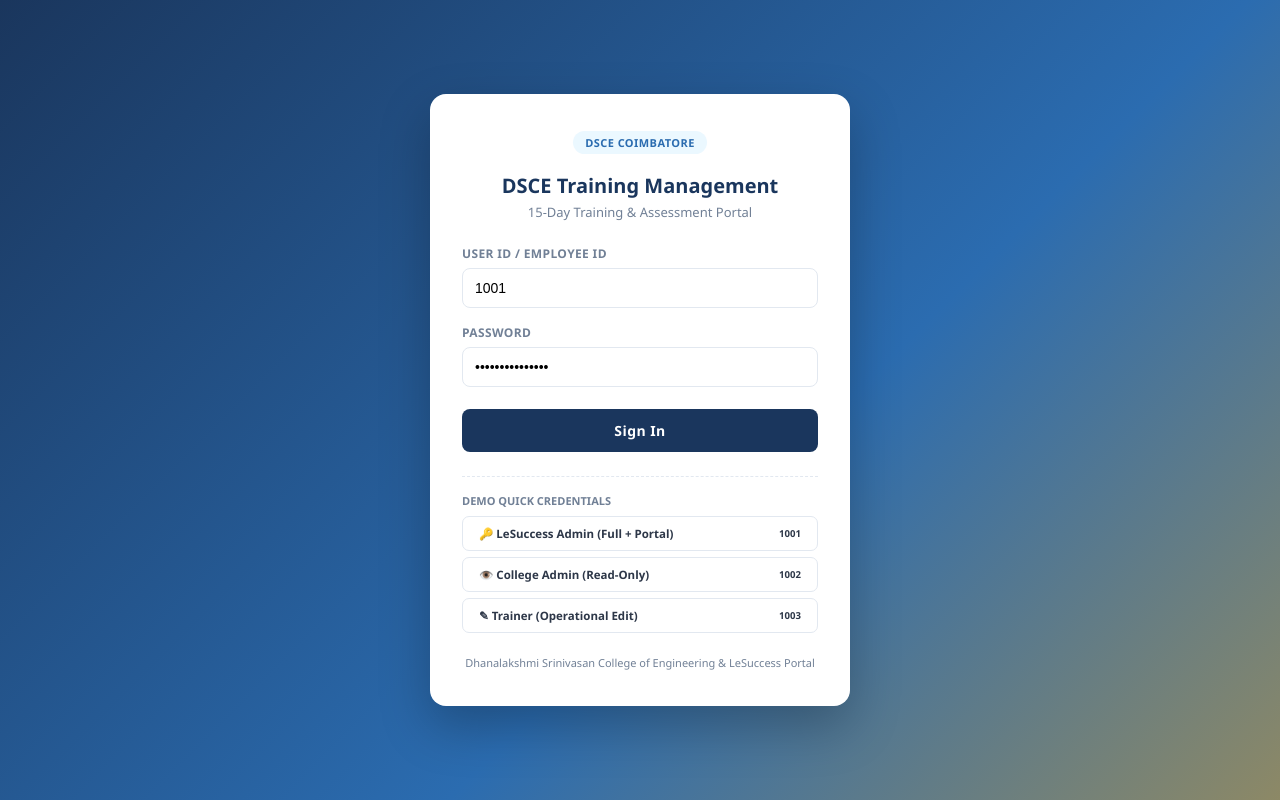
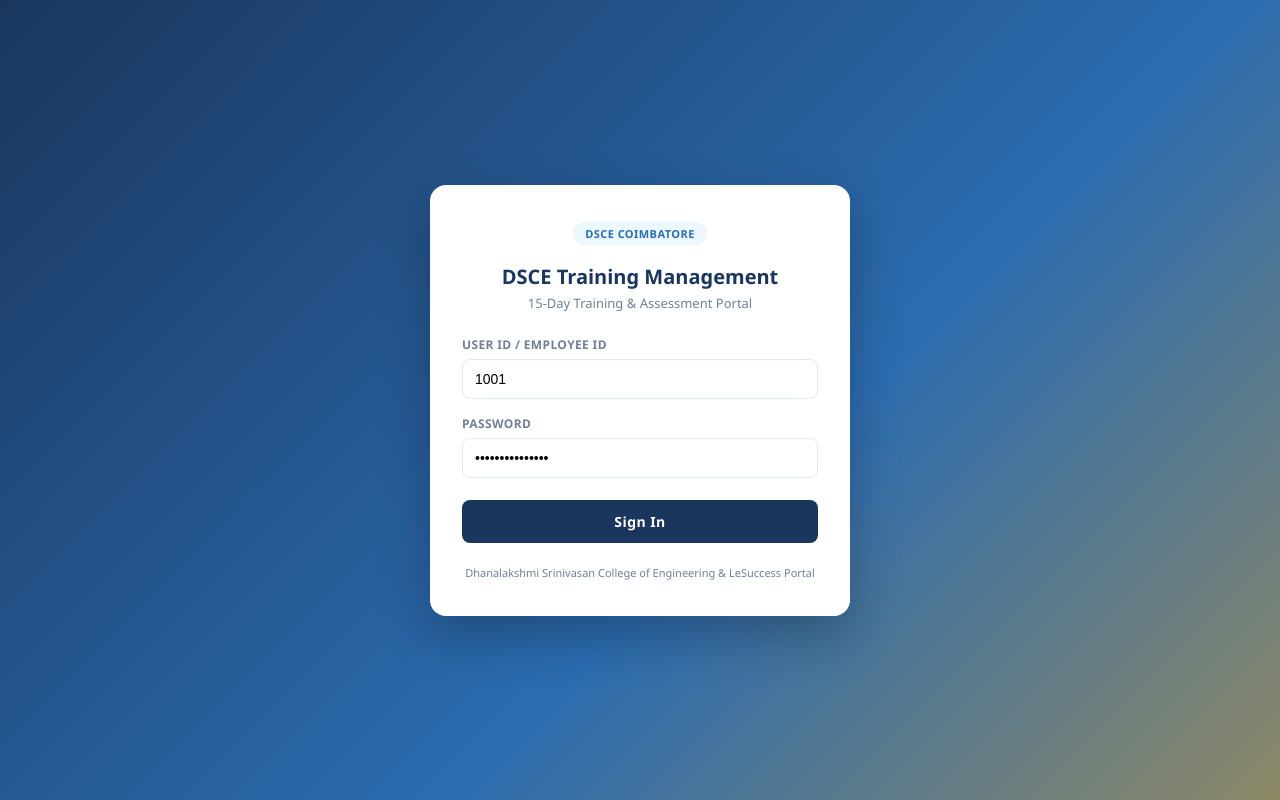
Before and after one commit to moulikrishnan23/DSCE-15-days--Training-Portal-Dashboard, a React (Vite) app: page / in a window 1280 px wide. Built offline with nearby package versions, Linux system fonts and the light colour scheme.

Commit message:
first commit

```diff
--- a/src/components/Login.jsx
+++ b/src/components/Login.jsx
@@ -76,7 +76,7 @@
 
         {error && <div id="loginError">{error}</div>}
 
-        <div style={{ marginTop: 24, paddingTop: 16, borderTop: "1px dashed var(--border)", textAlign: "left" }}>
+        {/* <div style={{ marginTop: 24, paddingTop: 16, borderTop: "1px dashed var(--border)", textAlign: "left" }}>
           <div style={{ fontSize: 11, fontWeight: 700, color: "var(--text-muted)", marginBottom: 8, textTransform: "uppercase" }}>
             Demo Quick Credentials
           </div>
@@ -109,7 +109,7 @@
               <small>1003</small>
             </button>
           </div>
-        </div>
+        </div> */}
 
         <div className="login-footer">
           Dhanalakshmi Srinivasan College of Engineering & LeSuccess Portal
```
